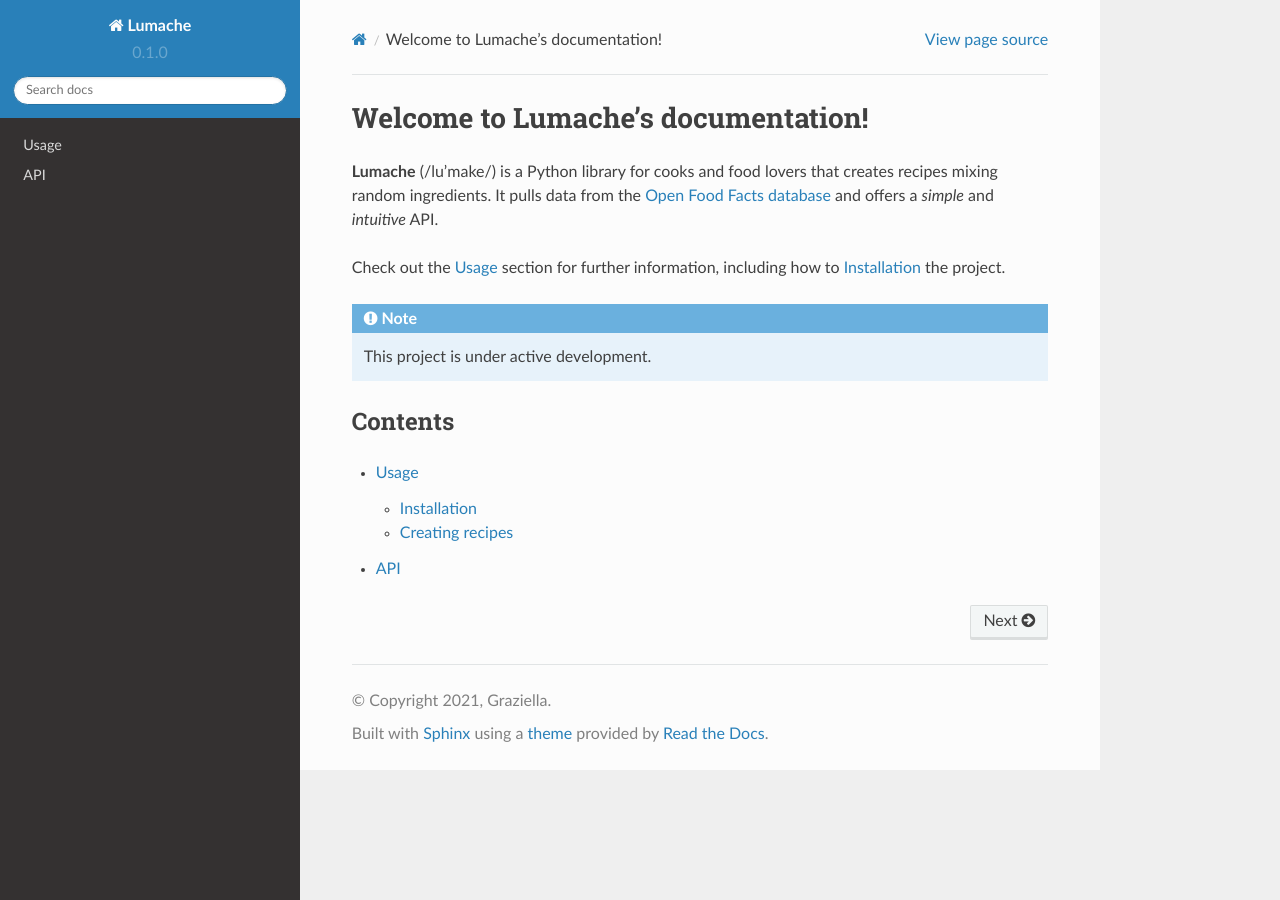
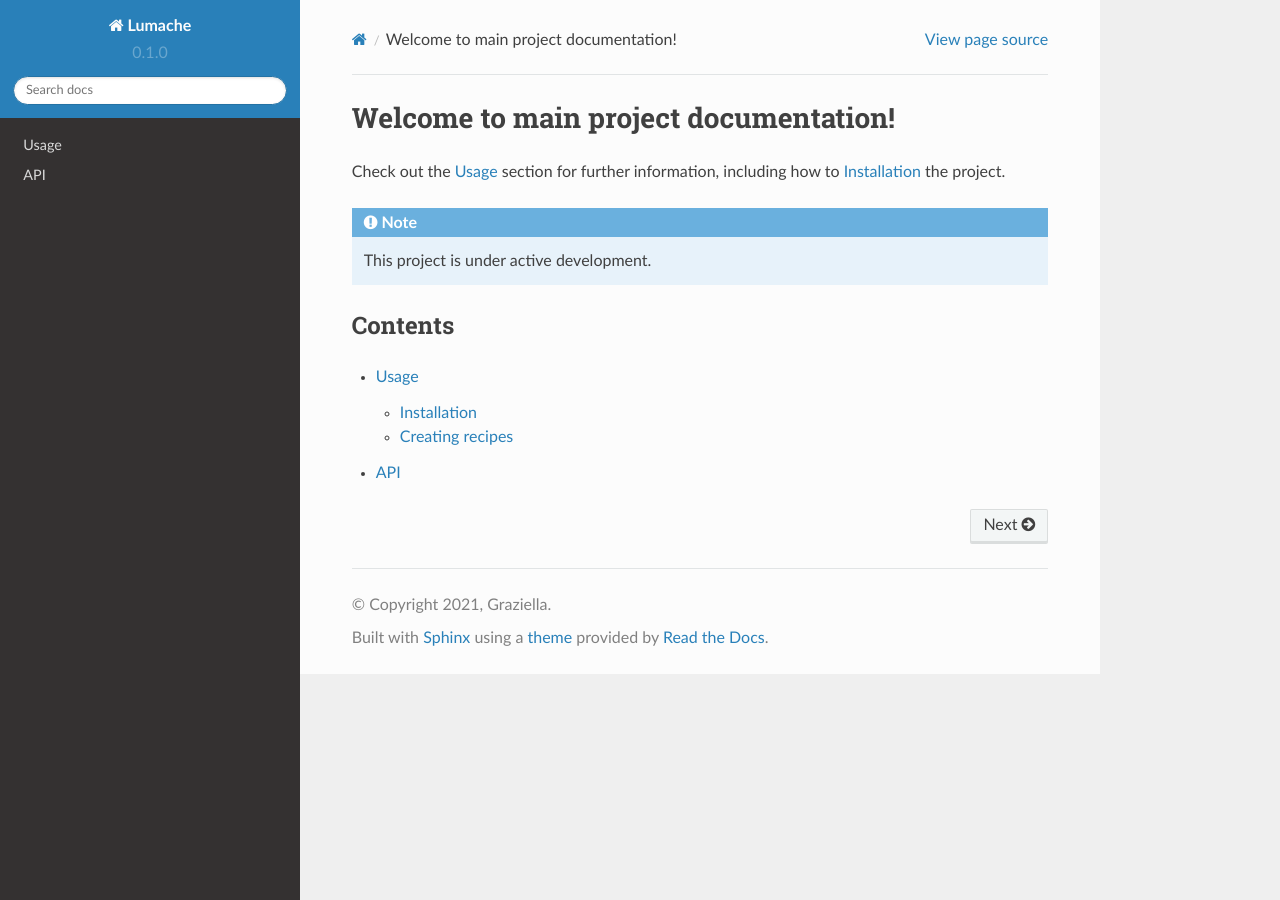
Before and after one commit to matejmatuska/readthedocs-experiment-project-repo, a Sphinx documentation site: the page built from docs/source/index.rst, in a window 1280 px wide. Built offline with Sphinx 7.4.7 and the Read the Docs theme 2.0.0, drawn with Linux system fonts in a browser that asks for light colours.

Commit message:
Update index.rst

```diff
--- a/docs/source/index.rst
+++ b/docs/source/index.rst
@@ -1,10 +1,5 @@
-Welcome to Lumache's documentation!
-===================================
-
-**Lumache** (/lu'make/) is a Python library for cooks and food lovers
-that creates recipes mixing random ingredients.
-It pulls data from the `Open Food Facts database <https://world.openfoodfacts.org/>`_
-and offers a *simple* and *intuitive* API.
+Welcome to main project documentation!
+======================================
 
 Check out the :doc:`usage` section for further information, including
 how to :ref:`installation` the project.
```
